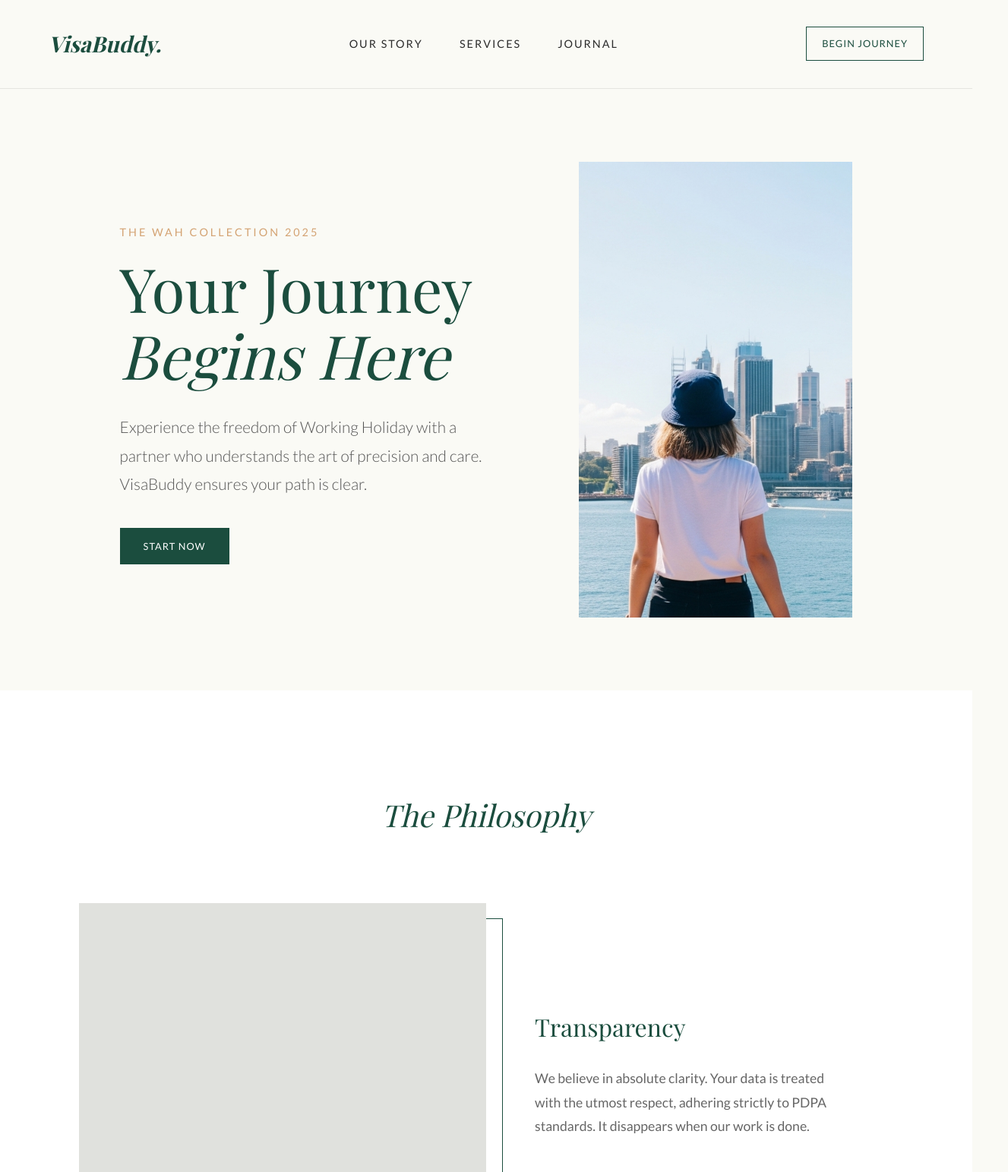
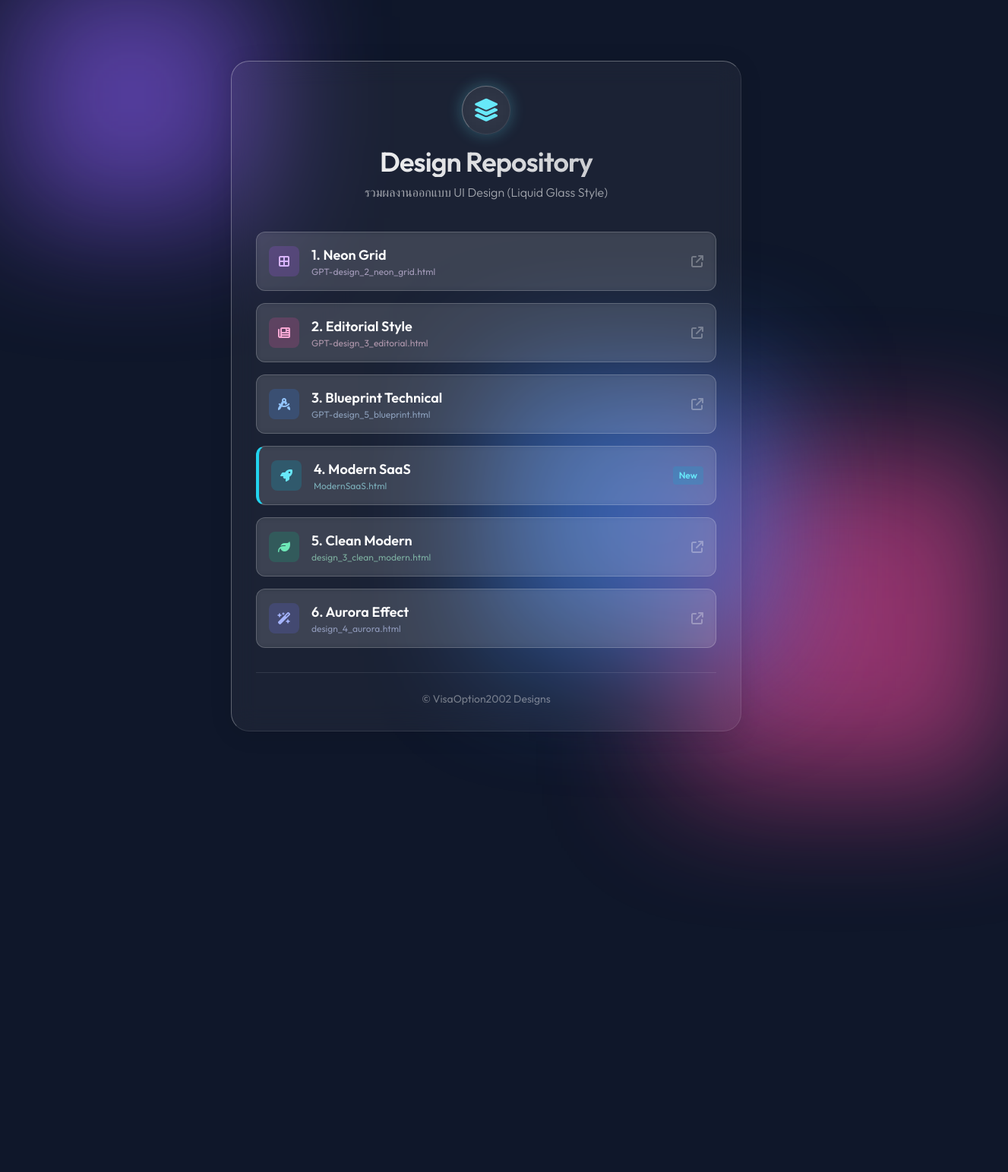
Before and after one commit to visaoption2002-dotcom/visaoption2002-dotcom.github.io, a plain HTML site: page index.html in a window 1280 px wide. Shown: the top 1543 px of the page at 76% size, 1327 px wide, since content can reach past the window. After the commit the page ends 1043 px from the top, so only its background shows below. Drawn offline with nearby package versions, Linux system fonts and the light colour scheme; a web font is replaced by a local one.

Commit message:
Update index.html

```diff
--- a/index.html
+++ b/index.html
@@ -1,458 +1,204 @@
 <!DOCTYPE html>
 <html lang="th">
-
 <head>
     <meta charset="UTF-8">
     <meta name="viewport" content="width=device-width, initial-scale=1.0">
-    <title>VisaBuddy - Editorial</title>
-    <link
-        href="https://fonts.googleapis.com/css2?family=Lato:wght@300;400;700&family=Playfair+Display:ital,wght@0,400;0,600;0,700;1,400&display=swap"
-        rel="stylesheet">
+    <title>Design Repository - Liquid Glass</title>
+
+    <!-- Google Fonts -->
+    <link href="https://fonts.googleapis.com/css2?family=Outfit:wght@300;400;600&display=swap" rel="stylesheet">
+
+    <!-- FontAwesome -->
+    <link rel="stylesheet" href="https://cdnjs.cloudflare.com/ajax/libs/font-awesome/6.4.0/css/all.min.css">
+
+    <!-- Tailwind CSS -->
+    <script src="https://cdn.tailwindcss.com"></script>
+
     <style>
-        :root {
-            --bg-paper: #FAFAF5;
-            --text-dark: #2C2C2C;
-            --primary: #1B4D3E;
-            /* Deep Green */
-            --accent: #D4A373;
-            /* Gold/Tan */
-            --light-gray: #E5E5E0;
+        body {
+            font-family: 'Outfit', sans-serif;
+            background: #0f172a;
+            overflow-x: hidden;
+            min-height: 100vh;
         }
 
-        * {
-            margin: 0;
-            padding: 0;
-            box-sizing: border-box;
+        /* Animated Background Blobs */
+        .blob {
+            position: absolute;
+            filter: blur(80px);
+            z-index: 0;
+            opacity: 0.6;
+            animation: float 10s infinite alternate;
+        }
+        .blob-1 { top: 0; left: 0; width: 300px; height: 300px; background: #8b5cf6; }
+        .blob-2 { bottom: 0; right: 0; width: 400px; height: 400px; background: #ec4899; animation-delay: -2s; }
+        .blob-3 { top: 50%; left: 50%; width: 350px; height: 350px; background: #3b82f6; transform: translate(-50%, -50%); animation-duration: 15s; }
+
+        @keyframes float {
+            0% { transform: translate(0, 0) scale(1); }
+            100% { transform: translate(30px, -30px) scale(1.1); }
         }
 
-        body {
-            font-family: 'Lato', sans-serif;
-            background-color: var(--bg-paper);
-            color: var(--text-dark);
-            line-height: 1.8;
-            overflow-x: hidden;
+        /* Liquid Glass Effect Class */
+        .glass-panel {
+            background: rgba(255, 255, 255, 0.05);
+            backdrop-filter: blur(16px);
+            -webkit-backdrop-filter: blur(16px);
+            border: 1px solid rgba(255, 255, 255, 0.1);
+            border-top: 1px solid rgba(255, 255, 255, 0.3);
+            border-left: 1px solid rgba(255, 255, 255, 0.3);
+            box-shadow: 0 4px 30px rgba(0, 0, 0, 0.1);
         }
 
-        h1,
-        h2,
-        h3,
-        h4 {
-            font-family: 'Playfair Display', serif;
-            font-weight: 400;
+        .glass-btn {
+            background: rgba(255, 255, 255, 0.1);
+            backdrop-filter: blur(4px);
+            border: 1px solid rgba(255, 255, 255, 0.2);
+            transition: all 0.3s ease;
+            position: relative;
+            overflow: hidden;
         }
 
-        .container {
-            max-width: 1200px;
-            margin: 0 auto;
-            padding: 0 5%;
+        .glass-btn::before {
+            content: '';
+            position: absolute;
+            top: 0; left: -100%;
+            width: 50%; height: 100%;
+            background: linear-gradient(90deg, transparent, rgba(255,255,255,0.4), transparent);
+            transform: skewX(-25deg);
+            transition: 0.5s;
         }
 
-        /* Nav */
-        nav {
-            padding: 2rem 5%;
-            display: flex;
-            justify-content: space-between;
-            align-items: center;
-            border-bottom: 1px solid var(--light-gray);
-            position: sticky;
-            top: 0;
-            background: var(--bg-paper);
-            z-index: 100;
+        .glass-btn:hover::before {
+            left: 100%;
         }
 
-        .brand {
-            font-family: 'Playfair Display', serif;
-            font-size: 1.8rem;
-            font-style: italic;
-            color: var(--primary);
-            font-weight: 700;
-        }
-
-        .nav-items {
-            display: flex;
-            gap: 3rem;
-        }
-
-        .nav-link {
-            text-decoration: none;
-            color: var(--text-dark);
-            font-size: 0.9rem;
-            text-transform: uppercase;
-            letter-spacing: 2px;
-            transition: color 0.3s;
-        }
-
-        .nav-link:hover {
-            color: var(--primary);
-        }
-
-        .cta-small {
-            border: 1px solid var(--primary);
-            padding: 10px 20px;
-            color: var(--primary);
-            text-decoration: none;
-            text-transform: uppercase;
-            font-size: 0.8rem;
-            letter-spacing: 1px;
-            transition: all 0.3s;
-        }
-
-        .cta-small:hover {
-            background: var(--primary);
-            color: #fff;
-        }
-
-        /* Hero */
-        .hero {
-            padding: 6rem 5%;
-            text-align: center;
-            position: relative;
-        }
-
-        .hero-layout {
-            display: grid;
-            grid-template-columns: 1.2fr 0.8fr;
-            gap: 4rem;
-            align-items: center;
-        }
-
-        .hero-text {
-            text-align: left;
-        }
-
-        .issue-no {
-            font-size: 0.9rem;
-            text-transform: uppercase;
-            letter-spacing: 3px;
-            color: var(--accent);
-            margin-bottom: 1rem;
-            display: block;
-        }
-
-        h1 {
-            font-size: 5rem;
-            line-height: 1.1;
-            margin-bottom: 2rem;
-            color: var(--primary);
-        }
-
-        h1 i {
-            font-weight: 400;
-        }
-
-        .hero p {
-            font-size: 1.3rem;
-            max-width: 500px;
-            margin-bottom: 3rem;
-            color: #555;
-            font-weight: 300;
-        }
-
-        .hero-img {
-            width: 100%;
-            height: 500px;
-            background: #ddd;
-            object-fit: cover;
-            filter: grayscale(20%);
-            transition: filter 0.5s;
-        }
-
-        .hero-img:hover {
-            filter: grayscale(0%);
-        }
-
-        /* Image Placeholder for Editorial */
-        .img-placeholder {
-            width: 100%;
-            height: 100%;
-            background: #dcdcdc url('old_vertion/assets/main/band.jpg') center/cover no-repeat;
-            display: flex;
-            align-items: center;
-            justify-content: center;
-            color: #fff;
-            font-style: italic;
-        }
-
-        /* Features - Magazine Layout */
-        .features {
-            padding: 8rem 0;
-            background: #fff;
-        }
-
-        .chapter-title {
-            text-align: center;
-            font-family: 'Playfair Display', serif;
-            font-size: 2.5rem;
-            margin-bottom: 5rem;
-            color: var(--primary);
-            font-style: italic;
-        }
-
-        .feature-row {
-            display: grid;
-            grid-template-columns: 1fr 1fr;
-            margin-bottom: 6rem;
-            align-items: center;
-        }
-
-        .feature-row:nth-child(even) .feature-text {
-            order: -1;
-            text-align: right;
-        }
-
-        .feature-row:nth-child(even) .feature-content-wrapper {
-            padding-right: 4rem;
-            padding-left: 0;
-        }
-
-        .feature-img-box {
-            height: 400px;
-            background: #eee;
-            position: relative;
-        }
-
-        .feature-img-box::after {
-            content: '';
-            position: absolute;
-            top: 20px;
-            left: 20px;
-            width: 100%;
-            height: 100%;
-            border: 1px solid var(--primary);
-            z-index: 0;
-        }
-
-        .feature-img {
-            width: 100%;
-            height: 100%;
-            position: relative;
-            z-index: 1;
-            background: #ccc;
-            /* Using solid colors for abstract feel if image missing */
-            object-fit: cover;
-        }
-
-        .feature-content-wrapper {
-            padding-left: 4rem;
-        }
-
-        .feature-num {
-            font-family: 'Playfair Display', serif;
-            font-size: 4rem;
-            color: var(--light-gray);
-            line-height: 1;
-            margin-bottom: -20px;
-            position: relative;
-            z-index: -1;
-        }
-
-        .feature-text h3 {
-            font-size: 2rem;
-            margin-bottom: 1.5rem;
-            color: var(--primary);
-        }
-
-        .feature-text p {
-            font-size: 1.1rem;
-            color: #666;
-            max-width: 400px;
-            display: inline-block;
-        }
-
-        /* Quotes */
-        .quote-section {
-            padding: 6rem 5%;
-            background: var(--primary);
-            color: #fff;
-            text-align: center;
-        }
-
-        .quote {
-            font-family: 'Playfair Display', serif;
-            font-size: 2.5rem;
-            font-style: italic;
-            max-width: 900px;
-            margin: 0 auto 2rem;
-            line-height: 1.4;
-        }
-
-        .author {
-            font-size: 0.9rem;
-            text-transform: uppercase;
-            letter-spacing: 2px;
-            color: var(--accent);
-        }
-
-        /* Contact/Footer */
-        .contact {
-            padding: 8rem 5%;
-            text-align: center;
-        }
-
-        .contact p {
-            font-size: 1.2rem;
-            margin-bottom: 3rem;
-        }
-
-        .btn-large {
-            display: inline-block;
-            background: var(--text-dark);
-            color: #fff;
-            padding: 20px 50px;
-            text-decoration: none;
-            font-size: 1.1rem;
-            letter-spacing: 1px;
-            text-transform: uppercase;
-            transition: opacity 0.3s;
-        }
-
-        .btn-large:hover {
-            opacity: 0.8;
-            color: #fff;
-        }
-
-        .footer-nav {
-            margin-top: 4rem;
-            padding-top: 4rem;
-            border-top: 1px solid var(--light-gray);
-            display: flex;
-            justify-content: space-between;
-            color: #888;
-            font-size: 0.9rem;
-        }
-
-        @media(max-width: 768px) {
-            h1 {
-                font-size: 3rem;
-            }
-
-            .hero-layout,
-            .feature-row {
-                grid-template-columns: 1fr;
-            }
-
-            .feature-row:nth-child(even) .feature-text {
-                order: 1;
-                text-align: left;
-            }
-
-            .feature-content-wrapper,
-            .feature-row:nth-child(even) .feature-content-wrapper {
-                padding: 2rem 0;
-            }
-
-            .feature-img-box {
-                margin-bottom: 2rem;
-                height: 300px;
-            }
-
-            .nav-items {
-                display: none;
-            }
+        .glass-btn:hover {
+            background: rgba(255, 255, 255, 0.2);
+            transform: translateY(-5px);
+            box-shadow: 0 10px 20px rgba(0, 0, 0, 0.2),
+                        0 0 15px rgba(255, 255, 255, 0.1);
+            border-color: rgba(255, 255, 255, 0.5);
         }
     </style>
 </head>
+<body class="flex items-center justify-center py-20 px-4 relative">
 
-<body>
-    <nav>
-        <div class="brand">VisaBuddy.</div>
-        <div class="nav-items">
-            <a href="#story" class="nav-link">Our Story</a>
-            <a href="#services" class="nav-link">Services</a>
-            <a href="#journal" class="nav-link">Journal</a>
+    <!-- Background Elements -->
+    <div class="blob blob-1"></div>
+    <div class="blob blob-2"></div>
+    <div class="blob blob-3"></div>
+
+    <!-- Main Container -->
+    <div class="glass-panel w-full max-w-2xl rounded-3xl p-8 relative z-10 text-white">
+
+        <!-- Header -->
+        <div class="text-center mb-10">
+            <div class="inline-flex items-center justify-center w-16 h-16 rounded-full glass-panel mb-4 text-3xl text-cyan-300 shadow-[0_0_20px_rgba(103,232,249,0.3)]">
+                <i class="fa-solid fa-layer-group"></i>
+            </div>
+            <h1 class="text-4xl font-bold tracking-tight mb-2 bg-clip-text text-transparent bg-gradient-to-r from-white to-white/70">
+                Design Repository
+            </h1>
+            <p class="text-white/60 font-light">รวมผลงานออกแบบ UI Design (Liquid Glass Style)</p>
         </div>
-        <a href="#contact" class="cta-small">Begin Journey</a>
-    </nav>
 
-    <div class="container">
-        <section class="hero">
-            <div class="hero-layout">
-                <div class="hero-text">
-                    <span class="issue-no">The WAH Collection 2025</span>
-                    <h1>Your Journey <br><i>Begins Here</i></h1>
-                    <p>Experience the freedom of Working Holiday with a partner who understands the art of precision and
-                        care. VisaBuddy ensures your path is clear.</p>
-                    <a href="#contact" class="cta-small"
-                        style="background:var(--primary); color:#fff; padding: 15px 30px;">Start Now</a>
-                </div>
-                <div class="hero-img-box">
-                    <!-- Placeholder that looks like a high-end photo -->
-                    <div class="img-placeholder" style="height: 600px; background-color: #d8d8d8;">
-                        <img src="old_vertion/assets/main/band.jpg" alt="Travel"
-                            style="width:100%; height:100%; object-fit:cover;">
+        <!-- Links Grid -->
+        <div class="grid gap-4">
+
+            <!-- Link 1 -->
+            <a href="https://visaoption2002-dotcom.github.io/GPT-design_2_neon_grid.html" target="_blank" class="glass-btn group block rounded-xl p-4 flex items-center justify-between">
+                <div class="flex items-center gap-4">
+                    <div class="w-10 h-10 rounded-lg bg-purple-500/20 flex items-center justify-center text-purple-300 group-hover:scale-110 transition-transform">
+                        <i class="fa-solid fa-border-all"></i>
+                    </div>
+                    <div>
+                        <h3 class="font-semibold text-lg">1. Neon Grid</h3>
+                        <p class="text-xs text-purple-200/60">GPT-design_2_neon_grid.html</p>
                     </div>
                 </div>
-            </div>
-        </section>
+                <i class="fa-solid fa-arrow-up-right-from-square text-white/30 group-hover:text-white transition-colors"></i>
+            </a>
+
+            <!-- Link 2 -->
+            <a href="https://visaoption2002-dotcom.github.io/GPT-design_3_editorial.html" target="_blank" class="glass-btn group block rounded-xl p-4 flex items-center justify-between">
+                <div class="flex items-center gap-4">
+                    <div class="w-10 h-10 rounded-lg bg-pink-500/20 flex items-center justify-center text-pink-300 group-hover:scale-110 transition-transform">
+                        <i class="fa-solid fa-newspaper"></i>
+                    </div>
+                    <div>
+                        <h3 class="font-semibold text-lg">2. Editorial Style</h3>
+                        <p class="text-xs text-pink-200/60">GPT-design_3_editorial.html</p>
+                    </div>
+                </div>
+                <i class="fa-solid fa-arrow-up-right-from-square text-white/30 group-hover:text-white transition-colors"></i>
+            </a>
+
+            <!-- Link 3 -->
+            <a href="https://visaoption2002-dotcom.github.io/GPT-design_5_blueprint.html" target="_blank" class="glass-btn group block rounded-xl p-4 flex items-center justify-between">
+                <div class="flex items-center gap-4">
+                    <div class="w-10 h-10 rounded-lg bg-blue-500/20 flex items-center justify-center text-blue-300 group-hover:scale-110 transition-transform">
+                        <i class="fa-solid fa-compass-drafting"></i>
+                    </div>
+                    <div>
+                        <h3 class="font-semibold text-lg">3. Blueprint Technical</h3>
+                        <p class="text-xs text-blue-200/60">GPT-design_5_blueprint.html</p>
+                    </div>
+                </div>
+                <i class="fa-solid fa-arrow-up-right-from-square text-white/30 group-hover:text-white transition-colors"></i>
+            </a>
+
+            <!-- Link 4 -->
+            <a href="https://visaoption2002-dotcom.github.io/ModernSaaS.html" target="_blank" class="glass-btn group block rounded-xl p-4 flex items-center justify-between border-l-4 border-l-cyan-400">
+                <div class="flex items-center gap-4">
+                    <div class="w-10 h-10 rounded-lg bg-cyan-500/20 flex items-center justify-center text-cyan-300 group-hover:scale-110 transition-transform">
+                        <i class="fa-solid fa-rocket"></i>
+                    </div>
+                    <div>
+                        <h3 class="font-semibold text-lg">4. Modern SaaS</h3>
+                        <p class="text-xs text-cyan-200/60">ModernSaaS.html</p>
+                    </div>
+                </div>
+                <span class="text-xs font-bold bg-cyan-500/20 text-cyan-300 px-2 py-1 rounded">New</span>
+            </a>
+
+            <!-- Link 5 -->
+            <a href="https://visaoption2002-dotcom.github.io/design_3_clean_modern.html" target="_blank" class="glass-btn group block rounded-xl p-4 flex items-center justify-between">
+                <div class="flex items-center gap-4">
+                    <div class="w-10 h-10 rounded-lg bg-emerald-500/20 flex items-center justify-center text-emerald-300 group-hover:scale-110 transition-transform">
+                        <i class="fa-solid fa-leaf"></i>
+                    </div>
+                    <div>
+                        <h3 class="font-semibold text-lg">5. Clean Modern</h3>
+                        <p class="text-xs text-emerald-200/60">design_3_clean_modern.html</p>
+                    </div>
+                </div>
+                <i class="fa-solid fa-arrow-up-right-from-square text-white/30 group-hover:text-white transition-colors"></i>
+            </a>
+
+            <!-- Link 6 -->
+            <a href="https://visaoption2002-dotcom.github.io/design_4_aurora.html" target="_blank" class="glass-btn group block rounded-xl p-4 flex items-center justify-between">
+                <div class="flex items-center gap-4">
+                    <div class="w-10 h-10 rounded-lg bg-indigo-500/20 flex items-center justify-center text-indigo-300 group-hover:scale-110 transition-transform">
+                        <i class="fa-solid fa-wand-magic-sparkles"></i>
+                    </div>
+                    <div>
+                        <h3 class="font-semibold text-lg">6. Aurora Effect</h3>
+                        <p class="text-xs text-indigo-200/60">design_4_aurora.html</p>
+                    </div>
+                </div>
+                <i class="fa-solid fa-arrow-up-right-from-square text-white/30 group-hover:text-white transition-colors"></i>
+            </a>
+
+
+
+        </div>
+
+        <!-- Footer -->
+        <div class="mt-8 text-center border-t border-white/10 pt-6">
+            <p class="text-white/40 text-sm">© VisaOption2002 Designs</p>
+        </div>
     </div>
 
-    <section class="features" id="story">
-        <h2 class="chapter-title">The Philosophy</h2>
-
-        <div class="container">
-            <!-- Feature 1 -->
-            <div class="feature-row">
-                <div class="feature-img-box">
-                    <div class="feature-img" style="background: #E0E1DD;"></div>
-                </div>
-                <div class="feature-content-wrapper feature-text">
-                    <div class="feature-num">01</div>
-                    <h3>Transparency</h3>
-                    <p>We believe in absolute clarity. Your data is treated with the utmost respect, adhering strictly
-                        to PDPA standards. It disappears when our work is done.</p>
-                </div>
-            </div>
-
-            <!-- Feature 2 -->
-            <div class="feature-row">
-                <div class="feature-img-box">
-                    <div class="feature-img" style="background: #778DA9;"></div>
-                </div>
-                <div class="feature-content-wrapper feature-text">
-                    <div class="feature-num">02</div>
-                    <h3>Certainty</h3>
-                    <p>In a world of variables, our automated systems provide a constant reliable force. High-speed
-                        execution for your important moments.</p>
-                </div>
-            </div>
-
-            <!-- Feature 3 -->
-            <div class="feature-row">
-                <div class="feature-img-box">
-                    <div class="feature-img" style="background: #415A77;"></div>
-                </div>
-                <div class="feature-content-wrapper feature-text">
-                    <div class="feature-num">03</div>
-                    <h3>Ownership</h3>
-                    <p>Your journey belongs to you. We empower you by using your personal email, giving you full control
-                        and ownership of your application credentials.</p>
-                </div>
-            </div>
-        </div>
-    </section>
-
-    <section class="quote-section">
-        <div class="container">
-            <p class="quote">"Travel is the only thing you buy that makes you richer."</p>
-            <span class="author">— Anonymous</span>
-        </div>
-    </section>
-
-    <section class="contact" id="contact">
-        <h2 class="chapter-title" style="margin-bottom: 2rem;">Ready to Depart?</h2>
-        <p>Our concierge team is waiting to assist you with your Visa requirements.</p>
-        <div style="display: flex; justify-content: center; gap: 20px;">
-            <a href="https://line.me/R/ti/p/@166epsjo" class="btn-large">Message via LINE</a>
-            <a href="https://x.com/visa_buddy" class="btn-large"
-                style="background: white; color: var(--text-dark); border: 1px solid var(--text-dark)">Twitter / X</a>
-        </div>
-
-        <div class="footer-nav">
-            <div>© 2025 VisaBuddy</div>
-            <div>Designed for Dreamers</div>
-            <div>Bangkok, Thailand</div>
-        </div>
-    </section>
 </body>
-
 </html>
```
